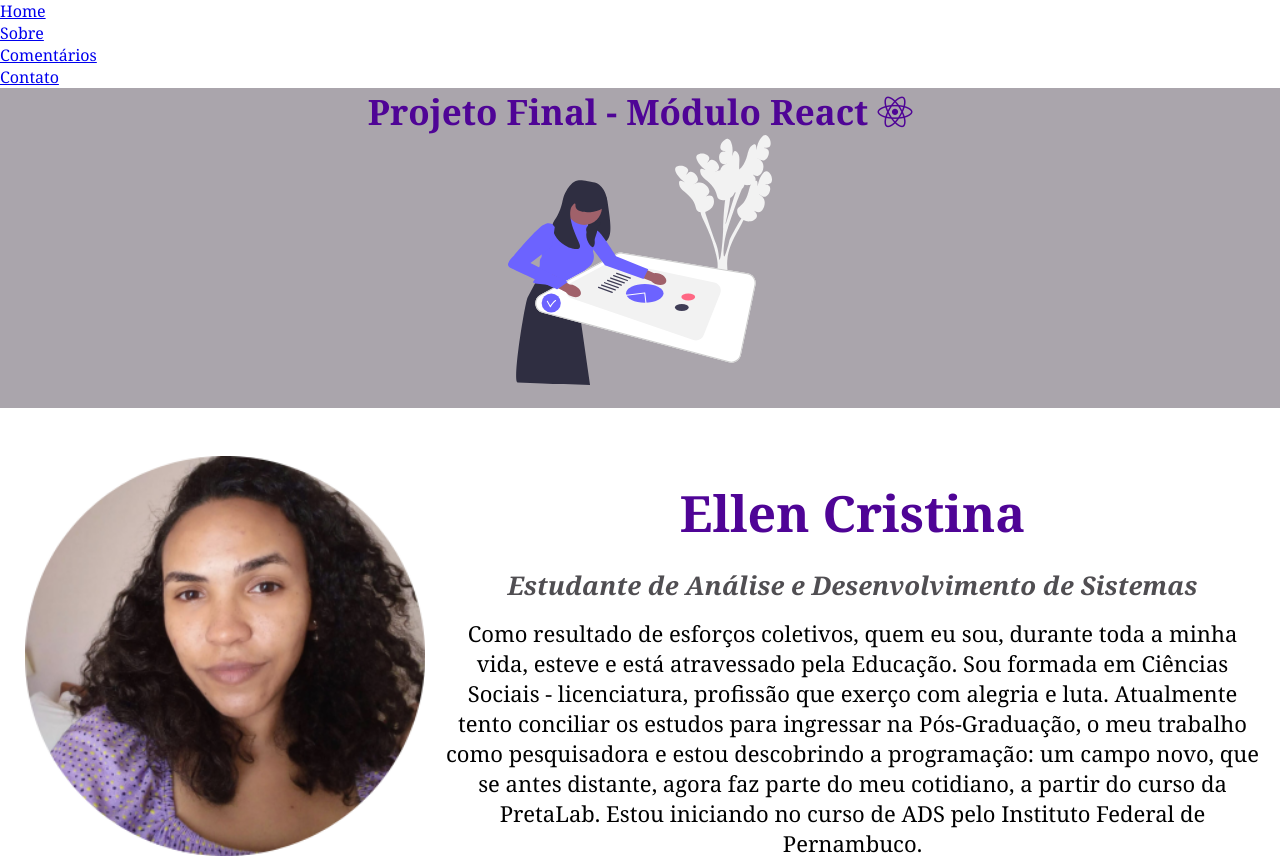
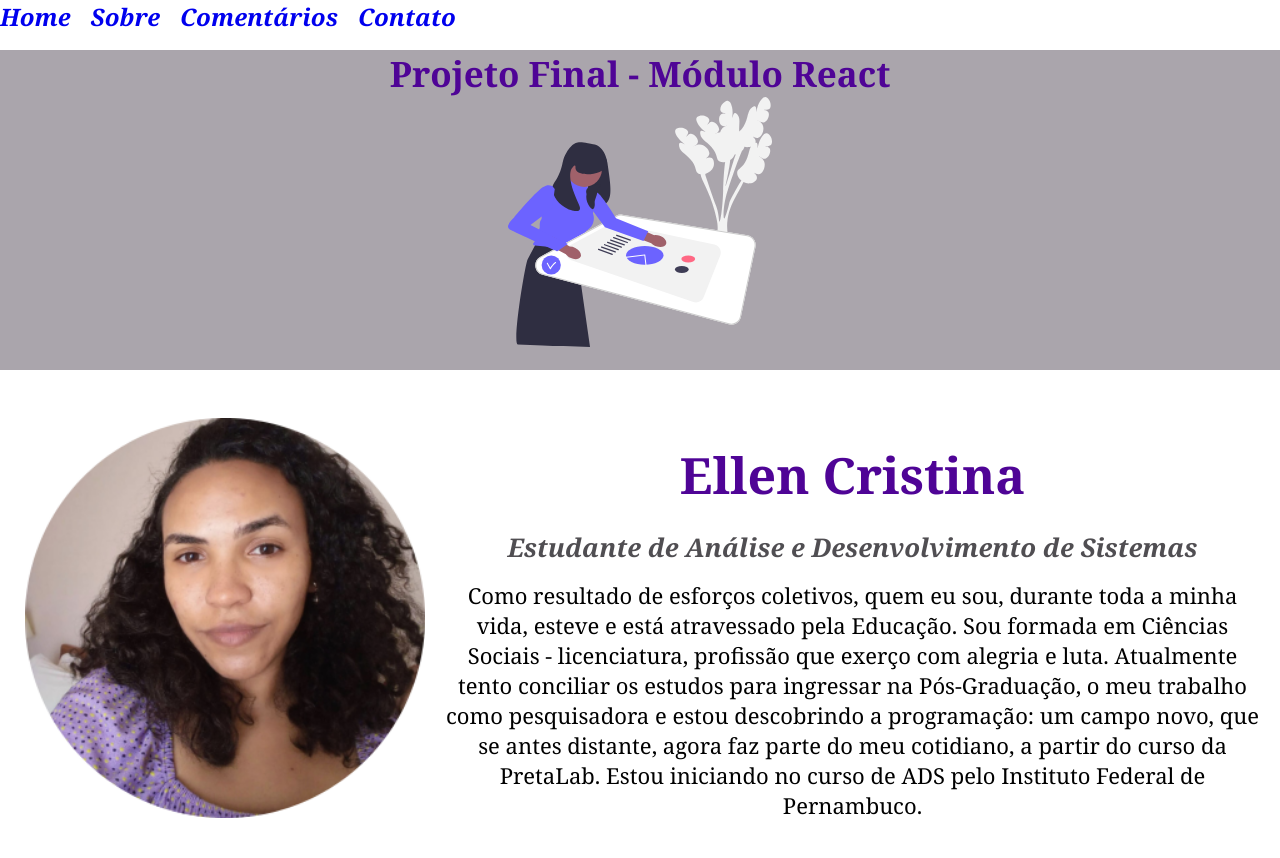
Before and after one commit to Ellenn2301/projeto-final-react, a React (Vite) app: page / in a window 1280 px wide. Shown: the top 858 px of the page. Built offline with nearby package versions, Linux system fonts and the light colour scheme.

Commit message:
reorganizando componentes, pages e menu

```diff
--- a/src/App.jsx
+++ b/src/App.jsx
@@ -1,27 +1,26 @@
 import React from "react";
-import Banner from "./componentes/Banner/banner";
+import Menu from "./componentes/Menu/menu";
 import Footer from "./componentes/Footer/footer";
-import { Route, Routes } from "react-router-dom";
-import SobrePage from "./pages/SobrePage";
+import { Routes, Route } from "react-router-dom";
+import HomePage from './pages/HomePage/HomePage';
+
 
 function App() {
 
   return (
+      <div>
+            <Menu />
 
-        <div>
+            <Routes>
+            <Route path="/" element={<HomePage />}/>
+            </Routes>
 
-          <Banner />
-          <Footer />
-          <Routes>
-            <Route path="/sobre" element={<SobrePage />}/>
-          </Routes>
+            <Footer />
 
         </div>
 
-
   )
-
 
 }
 
-export default App
+export default App;
--- /dev/null
+++ b/src/componentes/Menu/Menu.css
@@ -0,0 +1,18 @@
+.listaMenu{
+    height: 50px;
+    width: 100%;
+    background-color: #ffffff;
+}
+
+li, a{
+    display: inline;
+    text-decoration: none;
+    list-style: none;
+}
+
+li{
+    font-size: 24px;
+    margin-right: 20px;
+    font-style: oblique;
+    font-weight: 700;
+}
--- a/src/componentes/Banner/Menu/menu.jsx
+++ b/src/componentes/Menu/menu.jsx
@@ -5,7 +5,7 @@ import { Link } from "react-router-dom";
 const Menu = () => {
     return(
         <nav>
-           <ul>
+           <ul className="listaMenu">
                 <li>
                     <Link to="/">Home</Link>
                 </li>
--- a/src/componentes/Banner/banner.jsx
+++ b/src/pages/HomePage/HomePage.jsx
@@ -1,18 +1,15 @@
-import React from 'react';
-import './Banner.css';
-import Menu from './Menu/menu';
+import React from "react";
+import './HomePage.css';
 
-const Banner = () => {
-
-    return(
+const HomePage = () => {
+    return (
         <div>
-
-            <Menu />
-
-            <header className='containerBanner'>
-                <h2 className='tituloBanner'>Projeto Final - Módulo React <i class="fa-brands fa-react"></i></h2>
-                <img className='meuBanner' src='/imagens/banner.svg' alt='Imagem centralizada em uma estudante fazendo anotações.' />
-            </header>
+            <nav>
+                <header className='containerBanner'>
+                    <h2 className='tituloBanner'>Projeto Final - Módulo React </h2>
+                    <img className='meuBanner' src='/imagens/banner.svg' alt='Imagem centralizada em uma estudante fazendo anotações.' />
+                </header>
+            </nav>
 
             <main >
                 <section className='containerMapaPessoal'>
@@ -40,14 +37,11 @@ const Banner = () => {
                         <img src='imagens/react.png' className='imgSkill'/>
                     </div>
                 </section>
-
-
             </main>
-
         </div>
 
+    )
 
-    )
 };
 
-export default Banner;
+export default HomePage;
```
Also changed, not shown: src/pages/CometariosPage/index.jsx (added, +7 -0 lines), src/pages/ContatoPage/index.jsx (added, +7 -0 lines), src/componentes/Banner/Menu/Menu.css (deleted), src/pages/HomePage/HomePage.css (line endings or trailing spaces), src/pages/SobrePage/SobrePage.jsx (renamed from src/pages/SobrePage/index.jsx).
